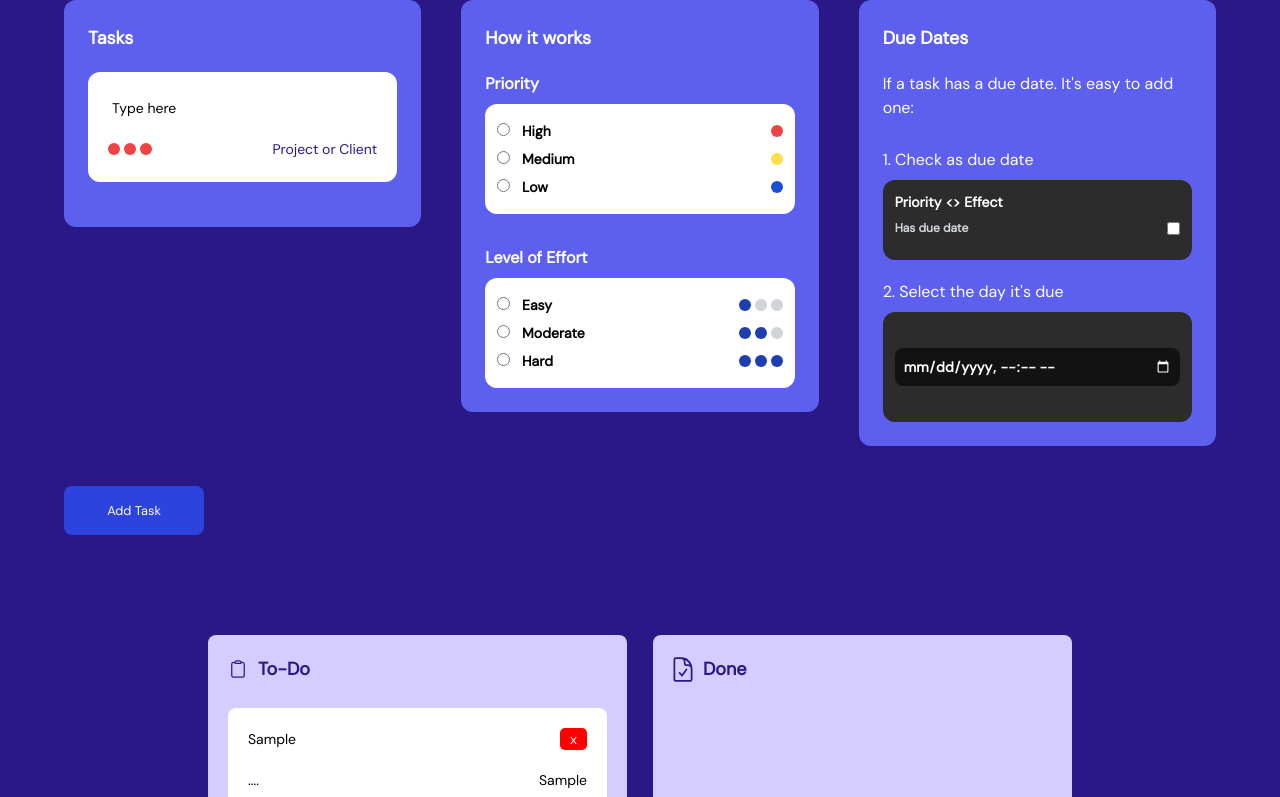
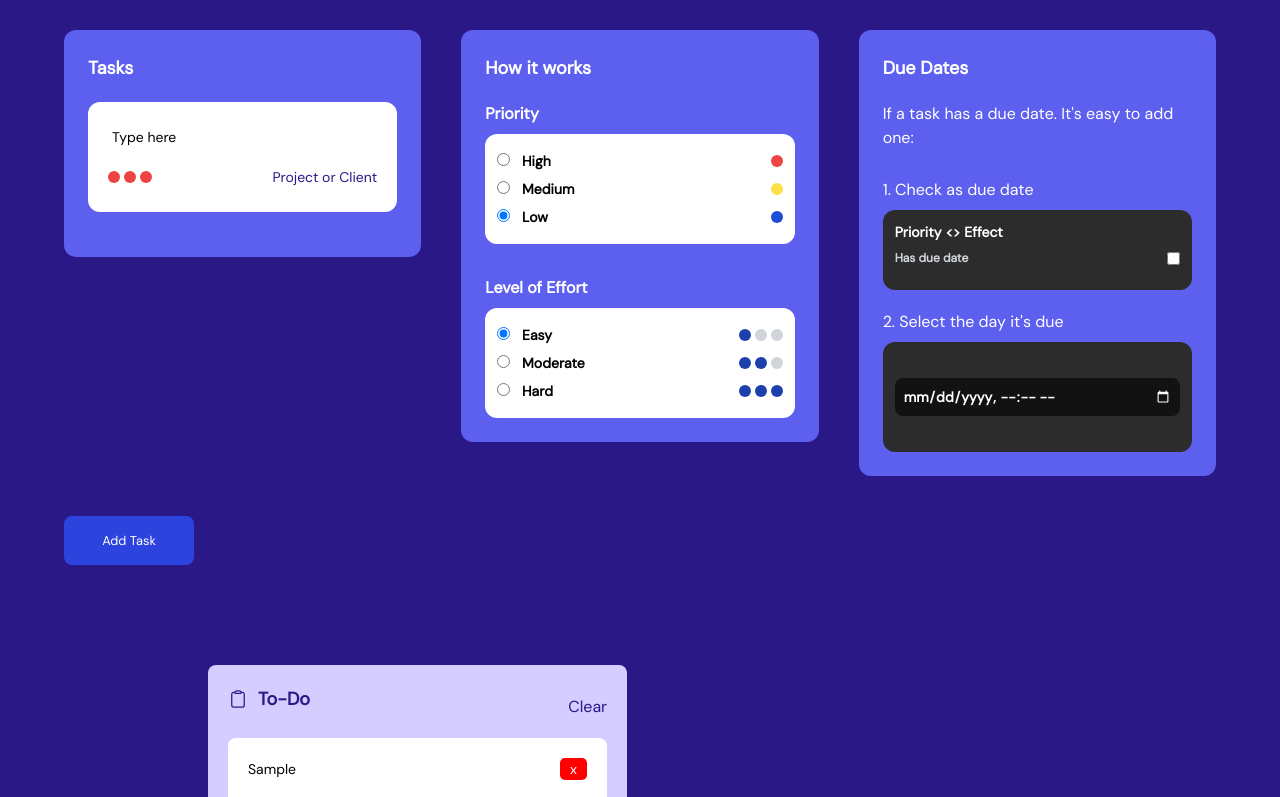
Before and after one commit to Oluwaseun-Oyewole/Vanilla-Ts, a website built with Vite: page index.html in a window 1280 px wide. Both pictures are taken after typing "Sample", "Sample" into the empty fields and a click on the button "Add Task". Shown: the top 797 px of the page. Built offline with nearby package versions, Linux system fonts and the light colour scheme.

Commit message:
fix button

```diff
--- a/index.html
+++ b/index.html
@@ -8,9 +8,7 @@
     <link rel="stylesheet" href="./src/style.css" />
   </head>
   <body class="bg-primary800 text-white">
-    <main
-      class="max-w-[90%] mx-auto flex flex-col justify-center w-full min-h-screen flex-wrap"
-    >
+    <main class="max-w-[90%] mx-auto w-full min-h-screen">
       <form id="taskForm">
         <section
           class="grid grid-flow-row xl:grid-flow-col grid-cols-1 md:grid-cols-2 xl:grid-cols-3 gap-10 items-start"
@@ -27,7 +25,7 @@
                   type="text"
                   id="taskTitle"
                   name="taskTitle"
-                  class="outline-none border-none text-black font-bold text-lg placeholder:text-sm placeholder:text-black placeholder:font-light w-full rounded-xl px-3 py-1"
+                  class="outline-none border-none text-black font-medium placeholder:text-sm placeholder:text-black placeholder:font-light w-full rounded-xl px-3 py-1"
                   placeholder="Type here"
                 />
 
@@ -85,7 +83,7 @@
                   </div>
                   <div class="flex items-center justify-between">
                     <div>
-                      <input type="radio" id="Low" name="priority" />
+                      <input type="radio" id="Low" name="priority" checked />
                       <label for="low" class="text-black pl-2">Low</label>
                     </div>
                     <div
@@ -105,7 +103,12 @@
                 >
                   <div class="flex items-center justify-between">
                     <div>
-                      <input type="radio" id="easy" name="levelOfEffort" />
+                      <input
+                        type="radio"
+                        id="easy"
+                        name="levelOfEffort"
+                        checked
+                      />
                       <label for="easy" class="text-black pl-2">Easy</label>
                     </div>
                     <div class="flex items-center gap-1">
@@ -215,21 +218,24 @@
       </form>
 
       <div class="task__container">
-        <div class="tasks__details">
-          <div class="tasks_details_content">
-            <div class="task_details_todo">
-              <img src="/src/assets/images/todo.svg" alt="todo" />
-              <h1 class="text-primary800 text-lg">To-Do</h1>
+        <div id="tasks__details" class="tasks__details">
+          <div id="tasks_details_content" class="tasks_details_content">
+            <div class="flex items-center justify-between">
+              <div class="task_details_todo">
+                <img src="/src/assets/images/todo.svg" alt="todo" />
+                <h1 class="text-primary800 text-lg">To-Do</h1>
+              </div>
+              <button class="clear" id="clearList"></button>
             </div>
             <ul class="allTasks" id="allTasks"></ul>
           </div>
-          <div class="tasks_details_content">
+          <!-- <div class="tasks_details_content">
             <div class="task_details_todo">
               <img src="/src/assets/images/done.svg" alt="todo" />
               <h1 class="text-lg">Done</h1>
             </div>
             <ul class="allTasks" id="allTasks"></ul>
-          </div>
+          </div> -->
         </div>
       </div>
 
--- a/src/main.ts
+++ b/src/main.ts
@@ -1,4 +1,4 @@
-import TaskItem, { Effort, Priority } from "./model/TaskItem.model";
+import TaskItem, { Effort } from "./model/TaskItem.model";
 import Tasks from "./model/Tasks.model";
 import TaskTemplate from "./templates/TaskTemplate";
 
@@ -10,35 +10,10 @@ function clearError(errorElement: HTMLDivElement): void {
   errorElement.textContent = "";
 }
 
-function render(task: Tasks): void {
-  console.log("tasksksk", task);
-  // this.clear();
-  task.allTasks.map((item) => {
-    const li = document.createElement("li") as HTMLLIElement;
-    li.tabIndex = 0;
-    li.className = "bg-red-500";
-
-    const heading = document.createElement("h1");
-    heading.textContent = item.title;
-    li.append(heading);
-
-    const button = document.createElement("button");
-    button.textContent = "x";
-    button.addEventListener("click", () => {
-      task.deleteTask(item.id);
-    });
-    li.append(button);
-    // this.render(task);
-
-    // this.ul.appendChild(li);
-  });
-}
-
 const loadApp = () => {
-  const id = Math.floor(Math.random() * 100);
   // class singleton
   const tasks = Tasks.getInstance();
-  const template = TaskTemplate.getInstance();
+  const template = TaskTemplate.instance;
 
   // selectors
   const taskForm = document.getElementById("taskForm") as HTMLFormElement;
@@ -46,10 +21,9 @@ const loadApp = () => {
   const projectInput = document.getElementById(
     "projectClient"
   ) as HTMLInputElement;
-
-  // form listerner
   taskForm.addEventListener("submit", (event) => {
     event.preventDefault();
+    let id = Math.floor(Math.random() * 100) + 1;
     const titleError = document.getElementById("titleError") as HTMLDivElement;
     const projectClientError = document.getElementById(
       "projectClientError"
@@ -70,21 +44,29 @@ const loadApp = () => {
     )?.id;
     const date = formData.get("date") as unknown as Date;
 
-    if (!projectClient || !taskTitle) {
+    if (!projectClient) {
       showError(projectClientError, "Project or client is required.");
+    } else {
+      clearError(projectClientError);
+    }
+    if (!taskTitle) {
       showError(titleError, "Task title is required.");
     } else {
+      clearError(titleError);
+    }
+
+    taskInput?.addEventListener("input", () => clearError(titleError));
+    projectInput?.addEventListener("input", () =>
+      clearError(projectClientError)
+    );
+    if (projectClient && taskTitle) {
       clearError(projectClientError);
       clearError(titleError);
-      taskInput?.addEventListener("input", () => clearError(titleError));
-      projectInput?.addEventListener("input", () =>
-        clearError(projectClientError)
-      );
       const newTask = new TaskItem(
         id,
         projectClient,
         taskTitle,
-        taskPriority as Priority,
+        taskPriority as any,
         levelOfEffort as Effort,
         "CREATED",
         Boolean(hasDueDate),
@@ -92,12 +74,13 @@ const loadApp = () => {
       );
       tasks.addTask(newTask);
       template.render(tasks);
+      template.renderClearButton(tasks);
       taskInput.value = "";
       projectInput.value = "";
     }
   });
-
   tasks.loadTasks();
+  template.renderClearButton(tasks);
   template.render(tasks);
 };
 
--- a/src/model/Tasks.model.ts
+++ b/src/model/Tasks.model.ts
@@ -12,6 +12,7 @@ export interface TasksInterface {
 export default class Tasks implements TasksInterface {
   // singleton pattern
   private static instance: Tasks;
+  private storageKey = "tasks";
 
   // A private constructor prevents direct instantiation
   private constructor(private _taskLists: TaskItem[] = []) {}
@@ -19,23 +20,33 @@ export default class Tasks implements TasksInterface {
   get allTasks() {
     return this._taskLists;
   }
+  // accessing our singleton instance
+  public static getInstance(): Tasks {
+    if (!Tasks.instance) {
+      Tasks.instance = new Tasks();
+    }
+    return Tasks.instance;
+  }
+
   saveTask(): void {
-    localStorage.setItem("tasks", JSON.stringify(this._taskLists));
+    localStorage.setItem(this.storageKey, JSON.stringify(this._taskLists));
   }
   clearTasks(): void {
     this._taskLists = [];
-    this.saveTask();
-  }
-  deleteTask(id: number): void {
-    this._taskLists.filter((item) => item.id !== id);
     this.saveTask();
   }
   addTask(taskObject: TaskItem): void {
     this._taskLists.push(taskObject);
     this.saveTask();
   }
+
+  deleteTask(id: number): void {
+    this._taskLists = this._taskLists.filter((item) => item.id !== id);
+    this.saveTask();
+  }
   loadTasks() {
-    const all_lists = localStorage.getItem("tasks");
+    const all_lists = localStorage.getItem(this.storageKey);
+
     const parsed_list: {
       _id: number;
       _projectClient: string;
@@ -61,11 +72,4 @@ export default class Tasks implements TasksInterface {
       Tasks.instance.addTask(newTaskItem);
     });
   }
-  // accessing out singleton instance
-  public static getInstance(): Tasks {
-    if (!Tasks.instance) {
-      Tasks.instance = new Tasks();
-    }
-    return Tasks.instance;
-  }
 }
--- a/src/style.css
+++ b/src/style.css
@@ -10,6 +10,9 @@
 
 :root {
   font-family: "DM Sans", sans-serif;
+}
+body {
+  padding-top: 30px;
 }
 
 input:-webkit-autofill,
@@ -72,7 +75,7 @@ input[type="datetime-local"]::-webkit-calendar-picker-indicator {
 }
 
 .allTasks {
-  height: 550px;
+  height: 400px;
   overflow-y: scroll;
 }
 .allTasks > li {
@@ -83,15 +86,22 @@ input[type="datetime-local"]::-webkit-calendar-picker-indicator {
   padding-top: 20px;
 }
 
+.allTasks > li > div:nth-child(2) > h2:nth-child(2) {
+  color: #5d5fef;
+}
 .allTasks > li > div:nth-child(1) > button {
   background-color: red;
   padding: 1px 10px;
   border-radius: 5px;
 }
 
+.clear {
+  color: #2b1887;
+}
+
 .create {
   background-color: #2c43dd;
-  width: 140px;
+  width: 130px;
   font-size: 0.8rem;
   border-radius: 0.5rem;
   padding: 15px 0;
--- a/src/templates/TaskTemplate.ts
+++ b/src/templates/TaskTemplate.ts
@@ -3,12 +3,13 @@ import Tasks from "../model/Tasks.model";
 export interface DOMList {
   ul: HTMLUListElement;
   clear(): void;
+  renderClearButton(task: Tasks): void;
   render(task: Tasks): void;
 }
 
 export default class TaskTemplate implements DOMList {
   ul: HTMLUListElement;
-  private static instance: TaskTemplate;
+  static instance: TaskTemplate = new TaskTemplate();
   private constructor() {
     this.ul = document.getElementById("allTasks") as HTMLUListElement;
   }
@@ -16,24 +17,32 @@ export default class TaskTemplate implements DOMList {
   get UL() {
     return this.ul;
   }
+
   clear(): void {
     this.ul.innerHTML = "";
   }
 
-  public static getInstance(): TaskTemplate {
-    if (!TaskTemplate.instance) {
-      TaskTemplate.instance = new TaskTemplate();
-    }
-    return TaskTemplate.instance;
+  renderClearButton(task: Tasks): void {
+    const clearButton = document.getElementById(
+      "clearList"
+    ) as HTMLButtonElement;
+
+    clearButton.innerHTML = task.allTasks.length > 0 ? "Clear" : "";
+    clearButton?.addEventListener("click", () => {
+      this.clear();
+      task.clearTasks();
+    });
   }
 
   render(task: Tasks) {
+    this.clear();
     task.allTasks.map((item) => {
       const li = document.createElement("li") as HTMLLIElement;
       const divContainerTop = document.createElement("div") as HTMLDivElement;
       const divContainerBottom = document.createElement(
         "div"
       ) as HTMLDivElement;
+
       li.tabIndex = 0;
       li.className = "text-black bg-white rounded-lg text-sm";
       li.classList.add("allTask_items");
@@ -41,29 +50,34 @@ export default class TaskTemplate implements DOMList {
       const heading = document.createElement("h1");
       const assignProject = document.createElement("h2");
       const date = document.createElement("p");
+      const priority = document.createElement("h2");
       const button = document.createElement("button") as HTMLButtonElement;
+      button.type = "button";
 
       assignProject.textContent = item.projectClient;
+      priority.textContent = item.taskPriority;
+
       heading.textContent = item.title;
       date.textContent = item?.date
-        ? `Due: ${item.date.toString().split("T")[0]}`
+        ? `Due : ${item.date.toString().split("T")[0]}`
         : `....`;
       button.textContent = "x";
 
       divContainerTop.append(heading);
       divContainerBottom.append(date);
+      divContainerBottom.append(priority);
       divContainerBottom.append(assignProject);
 
       divContainerTop.className = "flex items-center justify-between";
       divContainerBottom.className = "flex items-center justify-between";
       button.className = "bg-red-500 text-white";
+      divContainerTop.append(button);
 
       button.addEventListener("click", () => {
         task.deleteTask(item.id);
         this.render(task);
       });
 
-      divContainerTop.append(button);
       li.append(divContainerTop);
       li.append(divContainerBottom);
       this.ul.append(li);
```
